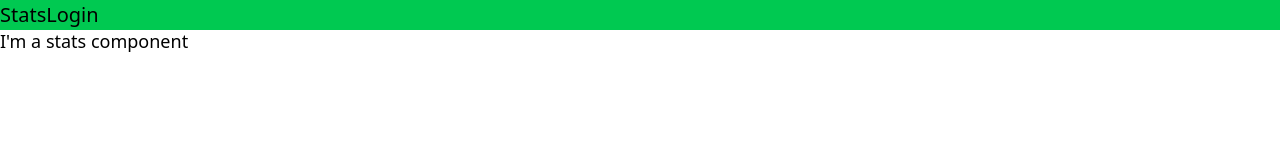
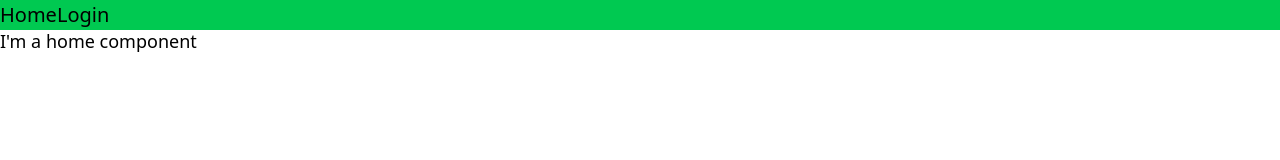
Before and after one commit to noahbachmann/m346_cloud_cookies, a Next.js app: page / in a window 1280 px wide. Shown: the top 160 px of the page. Built offline with nearby package versions, Linux system fonts and the light colour scheme.

Commit message:
feat: improved navigation

```diff
--- a/app/components/navbar.jsx
+++ b/app/components/navbar.jsx
@@ -1,8 +1,10 @@
-export default function Navbar({ setPage }) {
+import Link from 'next/link'
+
+export default function Navbar({ }) {
 	return (
 		<div className="w-full h-30 bg-green-500">
-			<button onClick={() => setPage('stats')}>Stats</button>
-			<button onClick={() => setPage('login')}>Login</button>
+			<Link href="/">Home</Link>
+			<Link href="/login">Login</Link>
 		</div>
 	)
 }
--- a/app/components/stats.jsx
+++ /dev/null
@@ -1,7 +0,0 @@
-export default function Stats({ }) {
-	return(
-		<div>
-			<p>I'm a stats component</p>
-		</div>
-	)
-}
--- a/app/layout.jsx
+++ b/app/layout.jsx
@@ -1,4 +1,6 @@
 import './globals.scss'
+
+import Navbar from './components/navbar.jsx'
 
 export const metadata = {
 	title: 'Create Next App',
@@ -10,8 +12,11 @@ export default function RootLayout({
 }) {
 	return (
 		<html lang="en">
-			<body>
-				{children}
+			<body className="min-h-screen flex flex-col">
+				<Navbar />
+				<main className="flex-1">
+					{children}
+				</main>
 			</body>
 		</html>
 	)
--- a/app/components/login.jsx
+++ b/app/login/page.jsx
@@ -1,3 +1,4 @@
+'use client'
 import { useForm } from 'react-hook-form'
 
 export default function Login() {
--- a/app/page.jsx
+++ b/app/page.jsx
@@ -1,28 +1,7 @@
-'use client'
-
-import { useState } from 'react'
-import Navbar from './components/navbar.jsx'
-import Stats from './components/stats.jsx'
-import Login from './components/login.jsx'
-
-export default function Home() {
-	const [page, setPage] = useState('stats')
-
-	const renderPage = () => {
-		switch (page) {
-			case 'stats':
-				return <Stats />
-			case 'login':
-				return <Login />
-		}
-	}
-
-	return (
-		<div className="flex flex-col min-h-screen items-center justify-center">
-			<Navbar setPage={setPage} />
-			<main className="flex min-h-screen w-full">
-				{renderPage()}
-			</main>
+export default function Home({ }) {
+	return(
+		<div>
+			<p>I'm a home component</p>
 		</div>
 	)
 }
--- a/package.json
+++ b/package.json
@@ -10,6 +10,8 @@
 	},
 	"dependencies": {
 		"@stylistic/eslint-plugin": "^5.5.0",
+		"@supabase/ssr": "^0.7.0",
+		"@supabase/supabase-js": "^2.77.0",
 		"next": "16.0.0",
 		"react": "19.2.0",
 		"react-dom": "19.2.0",
```
Also changed, not shown: 1 other file (tests, documents, lock files or other folders).
